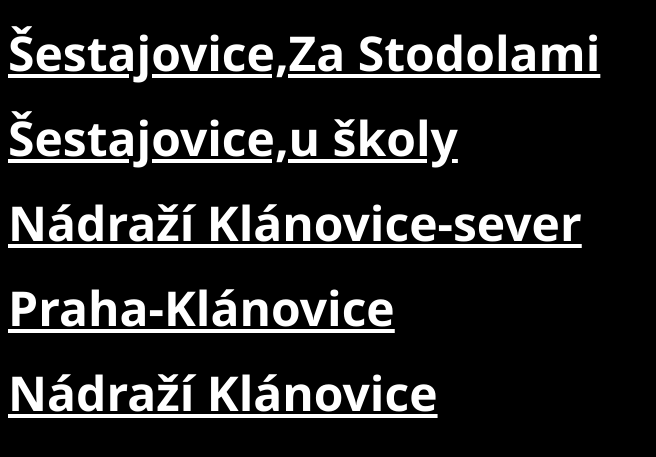
After one commit to filip2cz/mhd-panel, a PHP site: page /mhd-button-custom.php in a window 1280 px wide. The commit adds this page. Shown: the top 457 px of the page, without its empty margins (0-656 px from the left). Run offline with PHP 8.4, Linux system fonts and the light colour scheme.

Commit message:
ADD: mhd-button-custom.php page

```diff
--- a/main.css
+++ b/main.css
@@ -103,7 +103,7 @@ tr:nth-child(even), thead {
 
 #mapa {
     width: 100%;
-    height: calc(100vh - 70px);
+    height: calc(100vh - 80px);
     border: none;
 }
 
--- /dev/null
+++ b/mhd-button-custom.php
@@ -0,0 +1,23 @@
+<!DOCTYPE html>
+<html lang='cs' data-bs-theme="dark">
+
+<head>
+    <meta charset="UTF-8">
+    <title>MHD Tabule</title>
+</head>
+
+<body>
+
+    <link rel="stylesheet" type="text/css" href="./main.css">
+
+    <!-- Put whatever you want here, for example: -->
+
+    <h2><a href="https://data.pid.cz/departures/?ids=U1500Z1;U1500Z2&title=%C5%A0estajovice%2CZa+Stodolami" id="odkaz" class="vetsiText">Šestajovice,Za Stodolami</a></h2>
+    <h2><a href="https://data.pid.cz/departures/?ids=U1604Z1;U1604Z2&title=%C5%A0estajovice%2Cu+%C5%A1koly" id="odkaz" class="vetsiText">Šestajovice,u školy</a></h2>
+    <h2><a href="https://data.pid.cz/departures/?ids=U454Z3;U454Z3P;U454Z4;U454Z4P&title=N%C3%A1dra%C5%BE%C3%AD+Kl%C3%A1novice-sever" id="odkaz" class="vetsiText">Nádraží Klánovice-sever</a></h2>
+    <h2><a href="https://data.pid.cz/departures/?ids=U454Z301&title=Praha-Kl%C3%A1novice" id="odkaz" class="vetsiText">Praha-Klánovice</a></h2>
+    <h2><a href="https://data.pid.cz/departures/?ids=U454Z1;U454Z1P;U454Z2;U454Z2P;U454Z71;U454Z71P;U454Z72;U454Z72P&title=N%C3%A1dra%C5%BE%C3%AD+Kl%C3%A1novice" id="odkaz" class="vetsiText">Nádraží Klánovice</a></h2>
+
+</body>
+
+</html>
```
